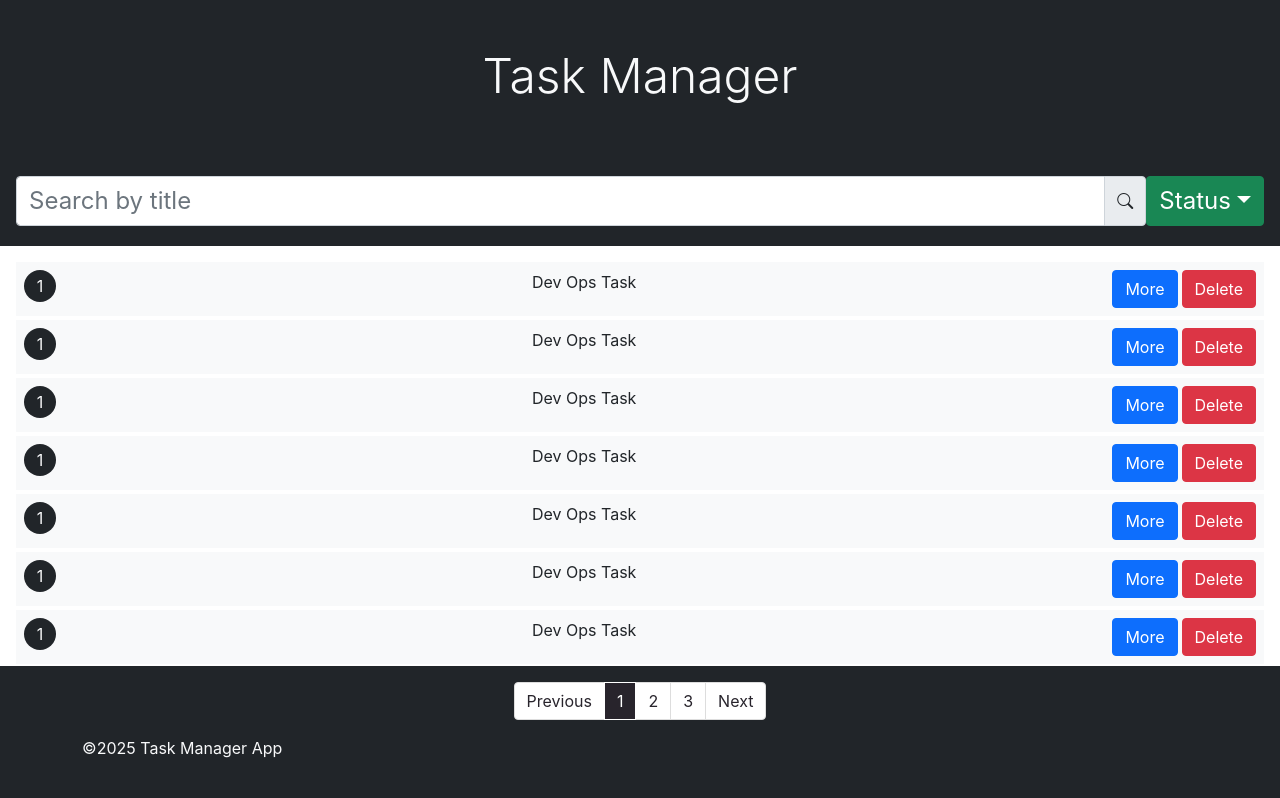
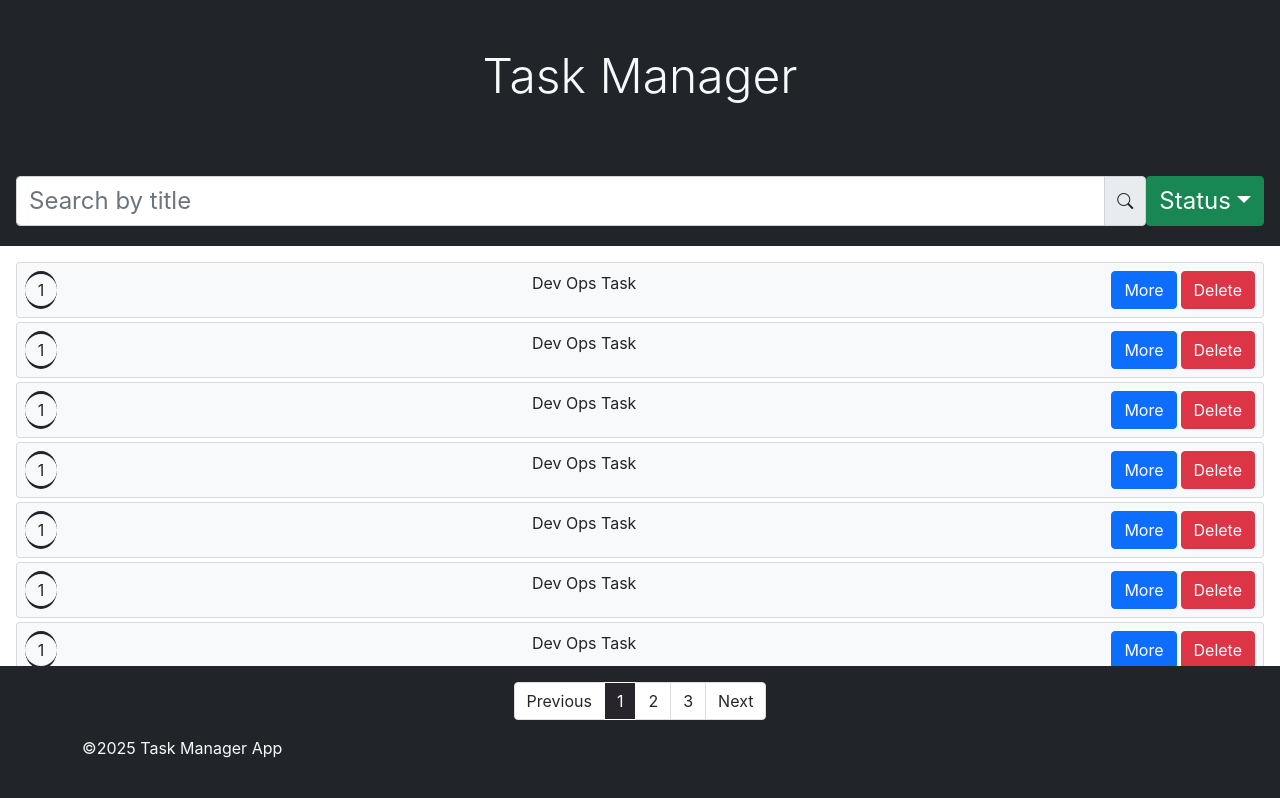
Before and after one commit to daveace007/hmcts-dts-developer-challenge, a React (Create React App) app in the folder task-manager/: page / in a window 1280 px wide. Shown: the top 798 px of the page. Built offline with nearby package versions, Linux system fonts and the light colour scheme.

Commit message:
change look and feel of task item in TaskItem.tsx

```diff
--- a/task-manager/src/layouts/TasksPage/components/TaskItem.tsx
+++ b/task-manager/src/layouts/TasksPage/components/TaskItem.tsx
@@ -1,11 +1,13 @@
 
-export const TaskItem = () =>{
+export const TaskItem = () => {
 
     return (
-        <div className='d-flex flex-row bg-light text-dark p-2 mb-1'>
+        <div className='card d-flex flex-row bg-light text-dark p-2 mb-1'>
 
-            <span className="rounded-circle bg-dark text-light d-flex justify-content-center align-items-center" style={{width: '2em', height: '2em', fontSize: '1em'}}>
-                {1}
+            <span className="rounded-circle bg-dark text-light d-flex justify-content-center align-items-center">
+                <span className="rounded-circle bg-light text-dark d-flex justify-content-center align-items-center" style={{ width: '2em', height: '2em', fontSize: '1em' }}>
+                    {1}
+                </span>
             </span>
             <span className='flex-grow-1 text-center'>Dev Ops Task</span>
             <div className='d-flex flex-row gap-1'>
```
